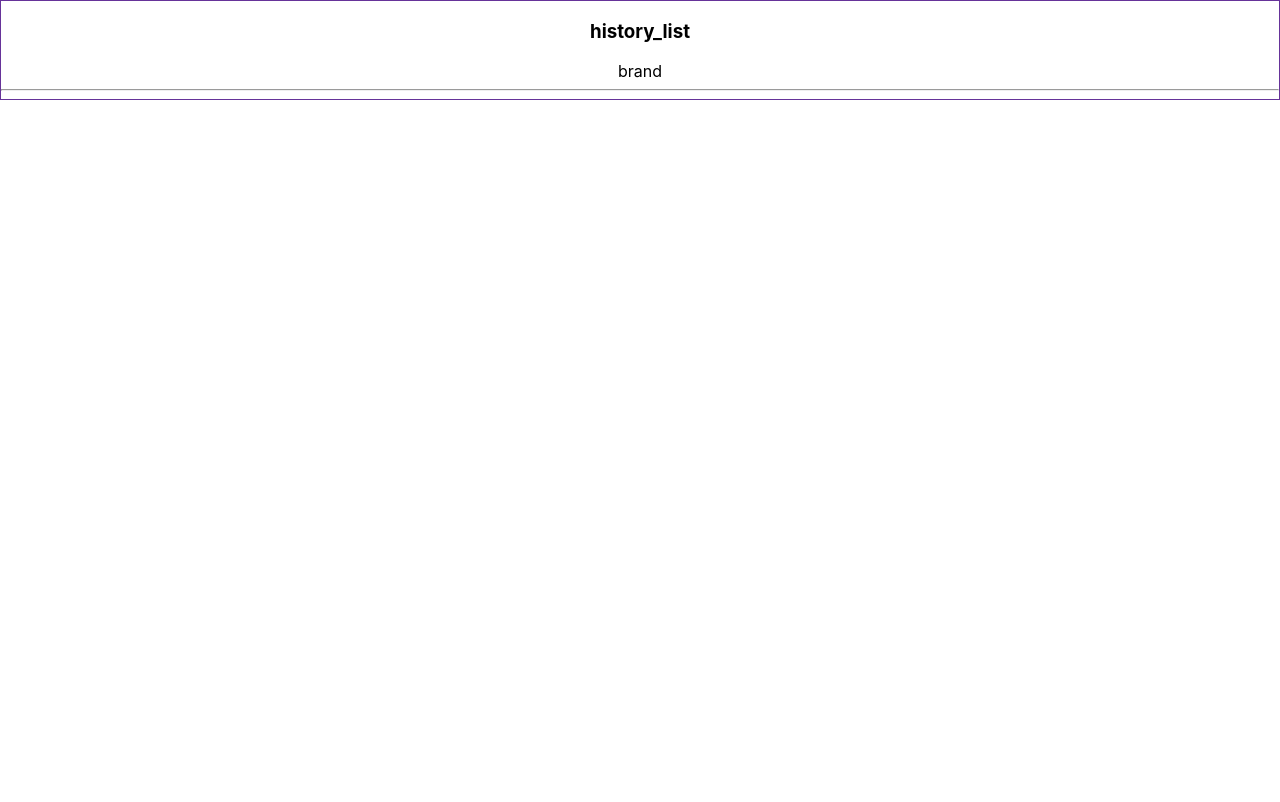
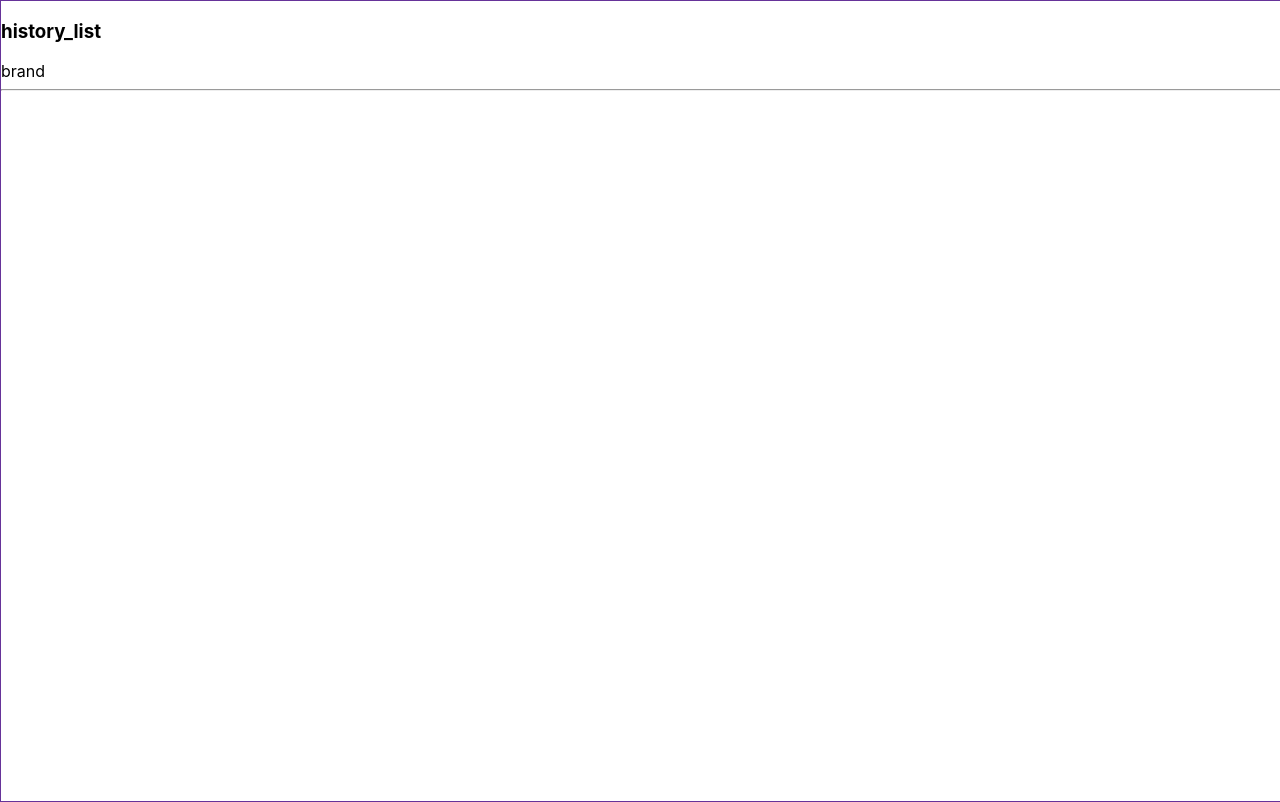
Before and after one commit to yeokyeong/product-inquiry-history, a React (Create React App) app: page /recentList in a window 1280 px wide. Built offline with nearby package versions, Linux system fonts and the light colour scheme.

Commit message:
set reset histories when different day

```diff
--- a/src/App.scss
+++ b/src/App.scss
@@ -1,38 +1,9 @@
 .App {
-  text-align: center;
+  width: 100vw;
+  height: 100vh;
 }
 
-.App-logo {
-  height: 40vmin;
-  pointer-events: none;
+.page {
+  width: 100%;
+  height: 100%;
 }
-
-@media (prefers-reduced-motion: no-preference) {
-  .App-logo {
-    animation: App-logo-spin infinite 20s linear;
-  }
-}
-
-.App-header {
-  background-color: #282c34;
-  min-height: 100vh;
-  display: flex;
-  flex-direction: column;
-  align-items: center;
-  justify-content: center;
-  font-size: calc(10px + 2vmin);
-  color: white;
-}
-
-.App-link {
-  color: #61dafb;
-}
-
-@keyframes App-logo-spin {
-  from {
-    transform: rotate(0deg);
-  }
-  to {
-    transform: rotate(360deg);
-  }
-}
--- a/src/page/Home/index.js
+++ b/src/page/Home/index.js
@@ -1,15 +1,29 @@
 import React from "react";
 import "./index.scss";
 import { Link } from "react-router-dom";
-
+import { getItemHistories, setItemHistories } from "../../Utils/localStorage";
 export default class Home extends React.PureComponent {
   constructor(props) {
     super(props);
     this.state = {};
   }
+  componentDidMount() {
+    this.resetItemHistories();
+  }
+
+  resetItemHistories() {
+    const filtered = getItemHistories().filter(
+      (history) =>
+        new Date(history.expire).getFullYear() === new Date().getFullYear() &&
+        new Date(history.expire).getMonth() === new Date().getMonth() &&
+        new Date(history.expire).getDate() === new Date().getDate()
+    );
+    setItemHistories(filtered);
+  }
+
   render() {
     return (
-      <div className="page--home">
+      <div className="page page--home">
         <Link to="/product">상품페이지</Link>
         <Link to="/recentList">상품이력페이지</Link>
       </div>
```
